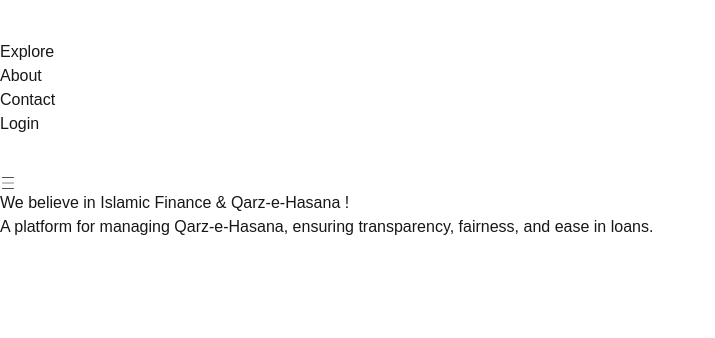
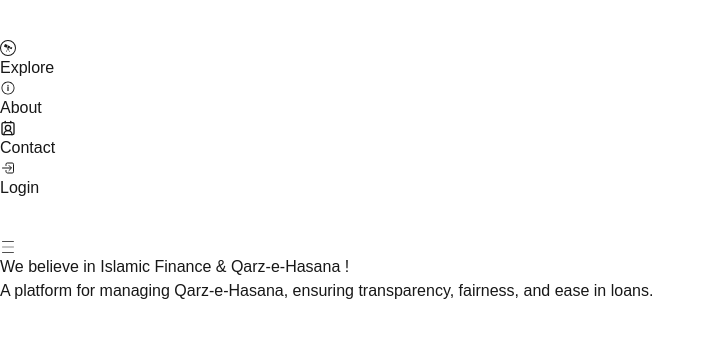
Before and after one commit to uzairrehan/islamic-qarz, a Next.js app in the folder client/: page / in a window 1280 px wide. Shown: the top 338 px of the page, without its empty margins (0-715 px from the left). Built offline with nearby package versions, Linux system fonts and the light colour scheme.

Commit message:
navbar fully completed

```diff
--- a/client/src/components/Navbar.tsx
+++ b/client/src/components/Navbar.tsx
@@ -4,96 +4,91 @@ import Image from "next/image";
 import Link from "next/link";
 import { useState } from "react";
 import { CiMenuBurger } from "react-icons/ci";
+import { IoIosContact, IoIosContacts, IoIosInformationCircleOutline, IoMdContact } from "react-icons/io";
+import { IoLogInOutline } from "react-icons/io5";
+import { LuContactRound } from "react-icons/lu";
 import { RxCross2 } from "react-icons/rx";
+import { SiWpexplorer } from "react-icons/si";
 
 function Navbar() {
-  const [open, setOpen] = useState<boolean>(false)
+  const [open, setOpen] = useState<boolean>(true)
 
   return (
     <>
-      <div className={`${open ? "h-52" : "h-16"} bg-[#071629]`} />
-
-
-
-
-      <nav className={`text-white w-full flex flex-nowrap items-center justify-center fixed top-0 backdrop-blur z-50 shadow-md ${open ? "h-52" : "h-16"}`}>
-        <div className=" md:flex w-5/6 items-center justify-between px-2 hidden">
+      <nav className={` text-white w-full flex flex-nowrap items-center justify-center fixed top-0 backdrop-blur z-50 shadow-md ${!open ? "h-60" : "h-16"}`}>
+        <div className="md:flex w-5/6 items-center justify-between px-2 hidden">
           <Image
             src={"/logo.png"}
             alt={"Islamic Qarz"}
             width={80}
             height={80}
           />
-
-          <ul className="hidden items-center justify-between w-auto gap-4 text-sm md:flex">
-            <Link href={"/explore"}>
+          <ul className="hidden items-center justify-between w-auto gap-4 text-md md:flex">
+            <Link href={"/explore"} className="flex gap-1 items-center justify-center">
+              <SiWpexplorer className="size-4" />
               <li>Explore</li>
             </Link>
-            <Link href={"/about"}>
-              <li>About</li>
+            <Link href={"/about"} className="flex gap-1 items-center justify-center">
+              <IoIosInformationCircleOutline className="size-5" />
+              <li> About </li>
             </Link>
-            <Link href={"/contact"}>
+            <Link href={"/contact"} className="flex gap-1 items-center justify-center">
+              <LuContactRound className="size-4" />
               <li>Contact</li>
             </Link>
             <li>
               <Link href={"/login"}>
-                <button className="bg-white text-[#081b33] p-2 border-2 rounded-2xl ml-8 px-4 font-bold">
+                <button className="bg-white text-[#081b33] p-1 border-2 rounded-3xl ml-8 px-4 font-bold flex gap-2  items-center justify-center">
+                  <IoLogInOutline className="size-4" />
                   Login
                 </button>
               </Link>
             </li>
           </ul>
+        </div>
 
 
 
 
-
-        </div>
-
-
-        <div className="md:hidden">
-
-          <div className="flex w-5/6 items-center justify-between px-2">
+        <div className="flex items-center justify-center md:hidden w-full ">
+          <div className="flex w-4/5 items-center justify-between px-2">
             <Image
               src={"/logo.png"}
               alt={"Islamic Qarz"}
               width={80}
               height={80}
+              className="self-start"
             />
             {
-              open ?
-                <ul className="items-center justify-center w-auto gap-2 text-sm flex flex-col ">
-                  <RxCross2 onClick={() => { setOpen(!open) }} className="size-5" />
-
-                  <Link href={"/explore-loan-options"}>
+              !open ?
+                <ul className="items-center justify-around w-auto gap-4 text-md flex flex-col trans">
+                  <RxCross2 onClick={() => { setOpen(!open) }} className="size-6 self-end" />
+                  <Link href={"/explore"} className="flex gap-1 items-center justify-evenly w-4/5">
+                    <SiWpexplorer className="size-5" />
                     <li>Explore</li>
                   </Link>
-                  <Link href={"/about"}>
-                    <li>About</li>
+                  <Link href={"/about"} className="flex gap-1 items-center justify-evenly w-4/5">
+                    <IoIosInformationCircleOutline className="size-6" />
+                    <li>&nbsp; About </li>
                   </Link>
-                  <Link href={"/contact"}>
+                  <Link href={"/contact"} className="flex gap-1 items-center justify-evenly w-4/5">
+                    <LuContactRound className="size-5" />
                     <li>Contact</li>
                   </Link>
                   <li>
                     <Link href={"/login"}>
-                      <button className="bg-white text-[#081b33] p-2 border-2 rounded-2xl px-8 font-bold">
+                      <button className="bg-white text-[#081b33] p-2 border-2 rounded-3xl px-4 font-bold flex gap-4 items-center ">
+                        <IoLogInOutline className="size-5" />
                         Login
                       </button>
                     </Link>
                   </li>
                 </ul>
-                : <CiMenuBurger onClick={() => { setOpen(!open) }} className="hover:cursor-pointer size-5" />
-
+                : <CiMenuBurger onClick={() => { setOpen(!open) }} className="hover:cursor-pointer size-6" />
             }
-
           </div>
-
         </div>
-
       </nav>
-
-
-
     </>
   );
 }
```
